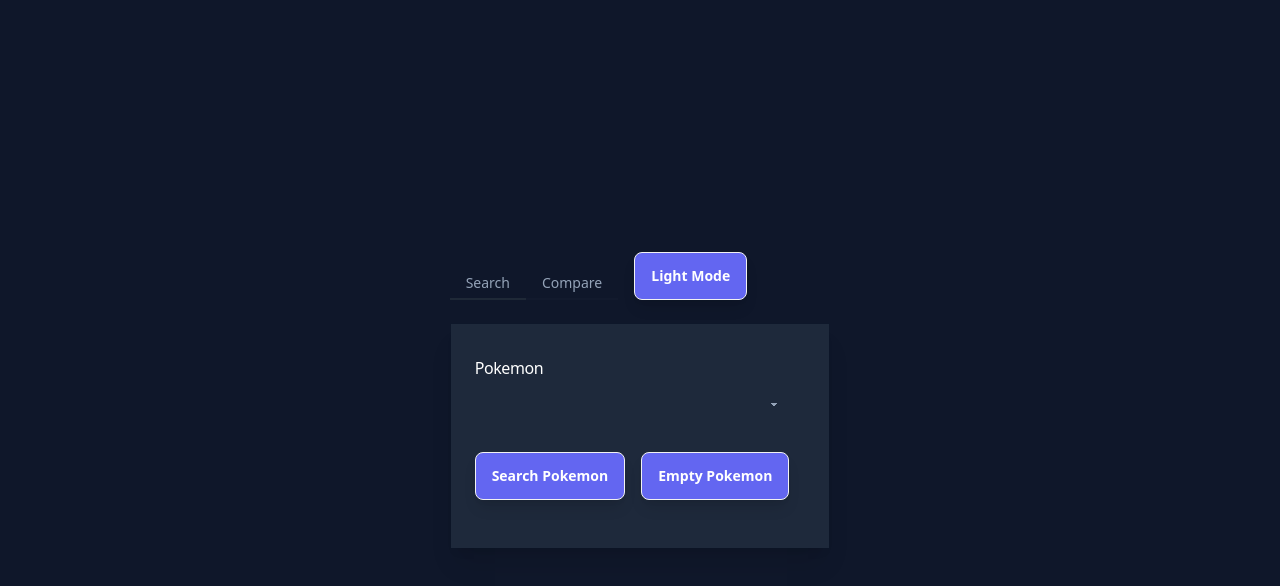
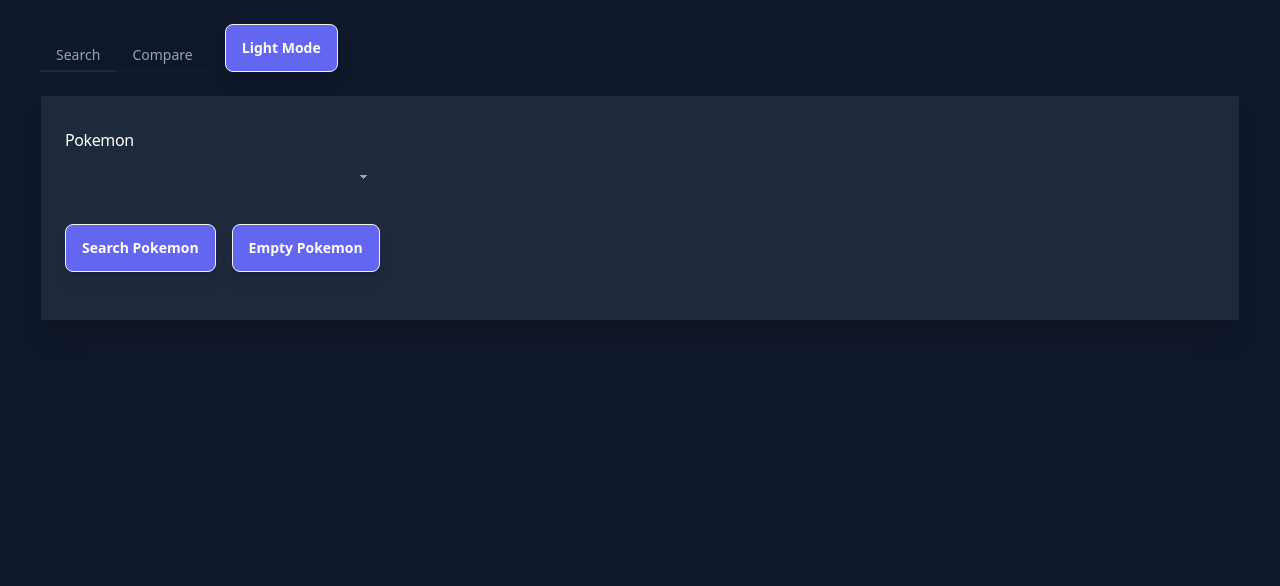
Before and after one commit to munyey1/InfoMon, a Vue app: page / in a window 1280 px wide. Shown: the top 586 px of the page. Built offline with nearby package versions, Linux system fonts and the light colour scheme.

Commit message:
Update App.vue

```diff
--- a/src/App.vue
+++ b/src/App.vue
@@ -23,7 +23,7 @@
 <template>
   <main :class="isDarkMode ? 'dark-mode' : ''">
     <div
-      class="dark:bg-slate-900 bg-white min-h-screen flex items-center justify-center"
+      class="dark:bg-slate-900 bg-white min-h-screen "
     >
       <div role="tablist" class="tabs tabs-bordered">
         <input
```
